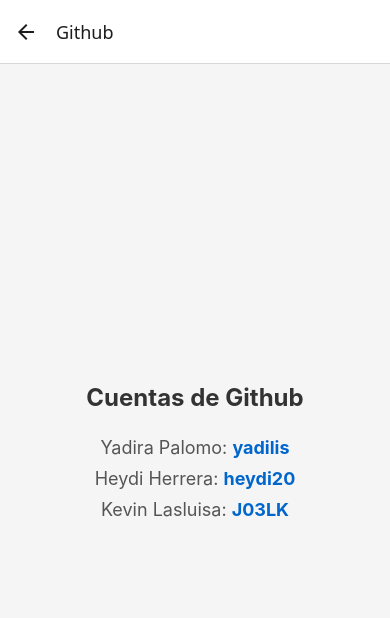
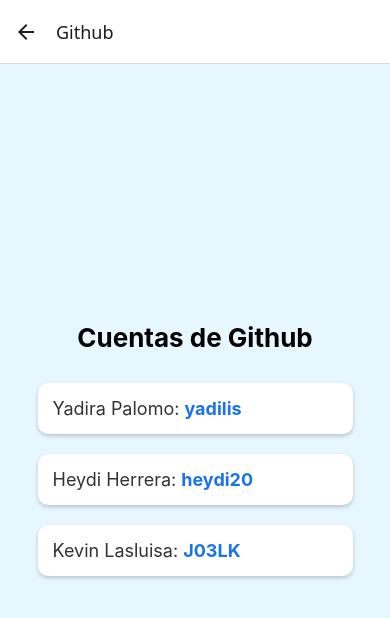
Before and after one commit to J03LK/juego-mov2, a React Native app: screen /Github in a window 390 px wide. Shown: the top 618 px of the page. Built offline with nearby package versions, Linux system fonts and the light colour scheme.

Commit message:
cambios github

```diff
--- a/screens/GithubScreen.tsx
+++ b/screens/GithubScreen.tsx
@@ -1,5 +1,5 @@
-import { StyleSheet, Text, View } from 'react-native'
-import React from 'react'
+import { StyleSheet, Text, View } from 'react-native';
+import React from 'react';
 import { NavigationProp, useNavigation } from '@react-navigation/native';
 
 export default function GithubScreen() {
@@ -8,18 +8,29 @@ export default function GithubScreen() {
     Login: undefined;
     Game: undefined;
     Leaderboard: undefined;
-    Github:undefined
-};
-
+    Github: undefined;
+  };
 
   return (
     <View style={styles.container}>
       <Text style={styles.title}>Cuentas de Github</Text>
-      <Text style={styles.account}>Yadira Palomo: <Text style={styles.username}>yadilis</Text></Text>
-      <Text style={styles.account}>Heydi Herrera: <Text style={styles.username}>heydi20</Text></Text>
-      <Text style={styles.account}>Kevin Lasluisa: <Text style={styles.username}>J03LK</Text></Text>
+      <View style={styles.card}>
+        <Text style={styles.account}>
+          Yadira Palomo: <Text style={styles.username}>yadilis</Text>
+        </Text>
+      </View>
+      <View style={styles.card}>
+        <Text style={styles.account}>
+          Heydi Herrera: <Text style={styles.username}>heydi20</Text>
+        </Text>
+      </View>
+      <View style={styles.card}>
+        <Text style={styles.account}>
+          Kevin Lasluisa: <Text style={styles.username}>J03LK</Text>
+        </Text>
+      </View>
     </View>
-  )
+  );
 }
 
 const styles = StyleSheet.create({
@@ -27,22 +38,33 @@ const styles = StyleSheet.create({
     flex: 1,
     justifyContent: 'center',
     alignItems: 'center',
-    backgroundColor: '#f5f5f5',
+    backgroundColor: '#E6F7FF',
     padding: 20,
   },
   title: {
-    fontSize: 24,
+    fontSize: 26,
     fontWeight: 'bold',
-    color: '#333',
+    color: 'black',
     marginBottom: 20,
+  },
+  card: {
+    backgroundColor: 'white',
+    padding: 15,
+    borderRadius: 10,
+    width: '90%',
+    marginVertical: 10,
+    shadowColor: '#000',
+    shadowOffset: { width: 0, height: 2 },
+    shadowOpacity: 0.2,
+    shadowRadius: 4,
+    elevation: 5,
   },
   account: {
     fontSize: 18,
-    color: '#555',
-    marginVertical: 5,
+    color: '#333',
   },
   username: {
     fontWeight: 'bold',
-    color: '#0066cc',
-  }
-})
+    color: '#1a73e8',
+  },
+});
```
